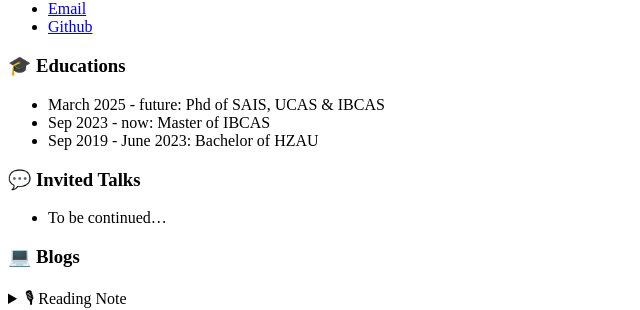
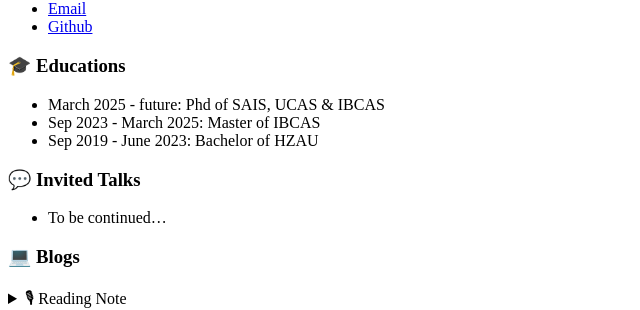
Before and after one commit to panpancui1230/panpancui1230.github.io, a Jekyll site: the page built from _pages/includes/blogs.md, in a window 1280 px wide. Shown: the part 349-659 px from the top of the page, without its empty margins (0-640 px from the left). Built offline with Jekyll 4.4.1, drawn with Linux system fonts in a browser that asks for light colours; our own code applies the rules of GitHub Pages for plain Markdown files.

Commit message:
Update blogs.md

```diff
--- a/_pages/includes/blogs.md
+++ b/_pages/includes/blogs.md
@@ -1,6 +1,6 @@
 # 🎓 Educations
 - March 2025 - future: Phd of SAIS, UCAS & IBCAS
-- Sep 2023 - now: Master of IBCAS
+- Sep 2023 - March 2025: Master of IBCAS
 - Sep 2019 - June 2023: Bachelor of HZAU
 
 # 💬 Invited Talks
```
